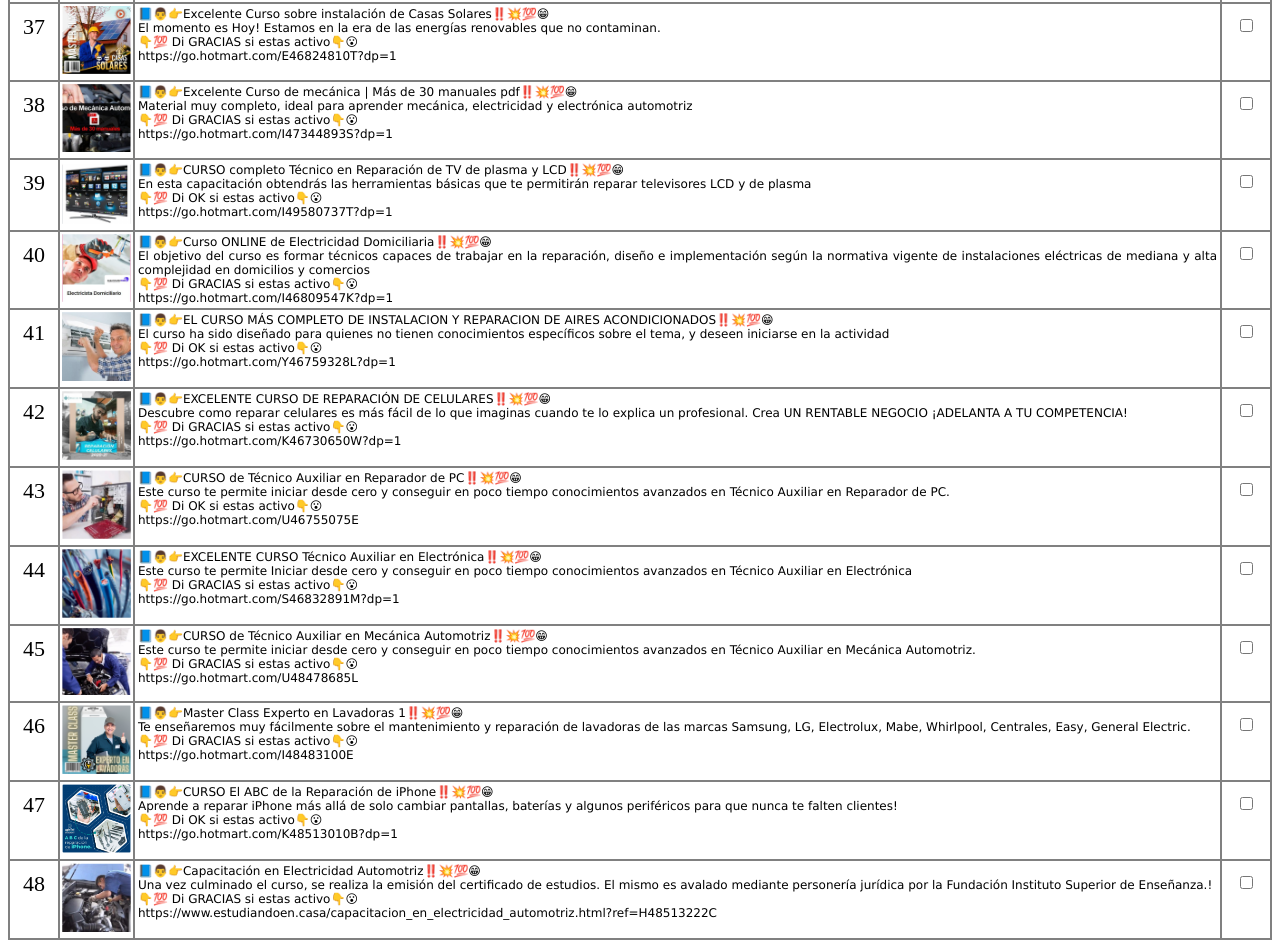
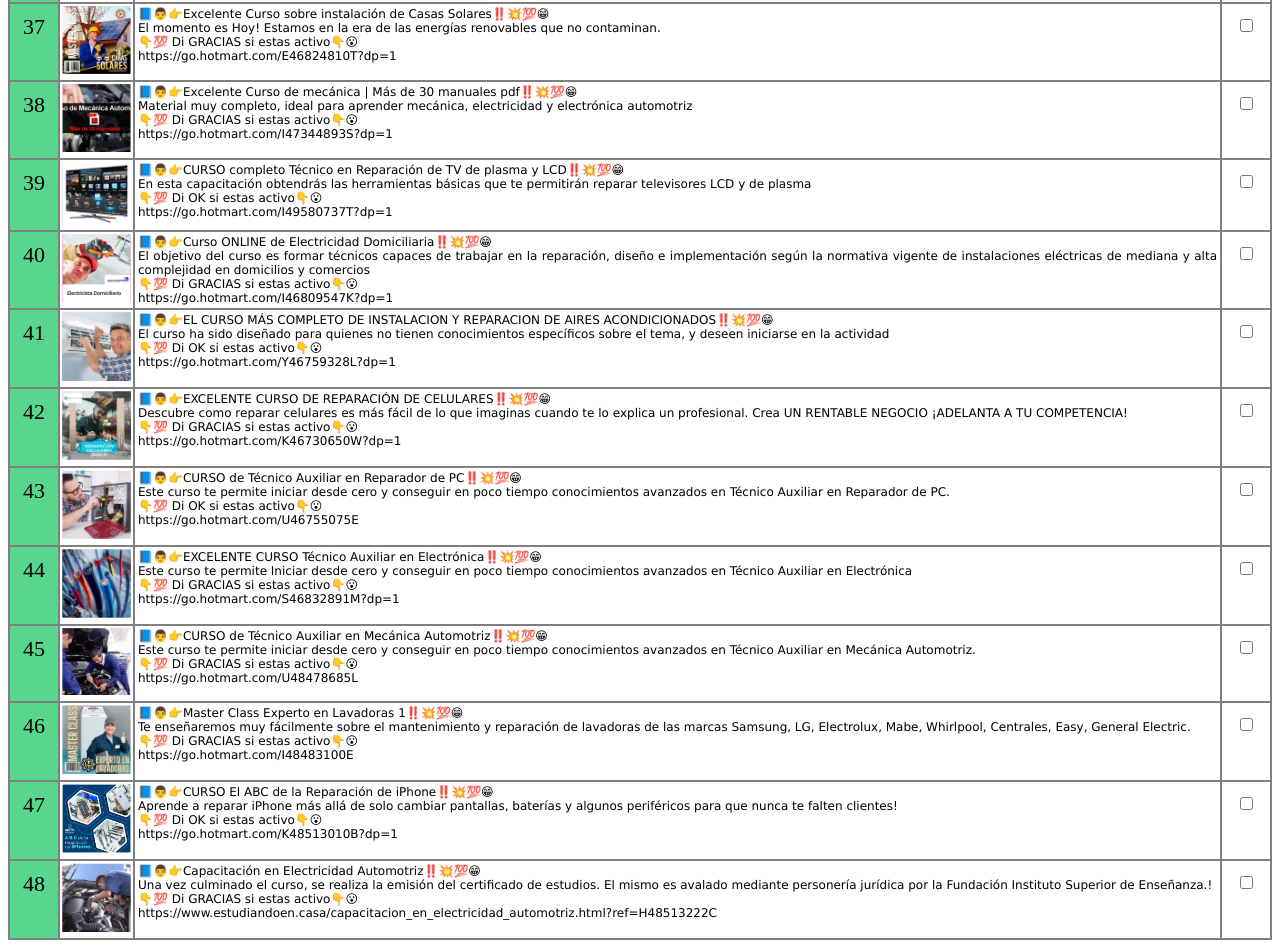
Before and after one commit to gve123/t1, a plain HTML site: page g1.html in a window 1280 px wide. Shown: the part 2299-3247 px from the top of the page. Drawn offline with Linux system fonts and the light colour scheme.

Commit message:
Update t.css

```diff
--- a/st/t.css
+++ b/st/t.css
@@ -8,3 +8,7 @@
 
 
 #num31,#num32,#num33,#num34,#num35{ background: #58D68D; }  /*verde*/
+
+#num36,#num37,#num38,#num39,#num40,#num41,#num42,#num43,#num44,#num45 { background: #58D68D; }  /*verde*/
+
+#num46,#num47,#num48 { background: #58D68D; }  /*verde*/
```
